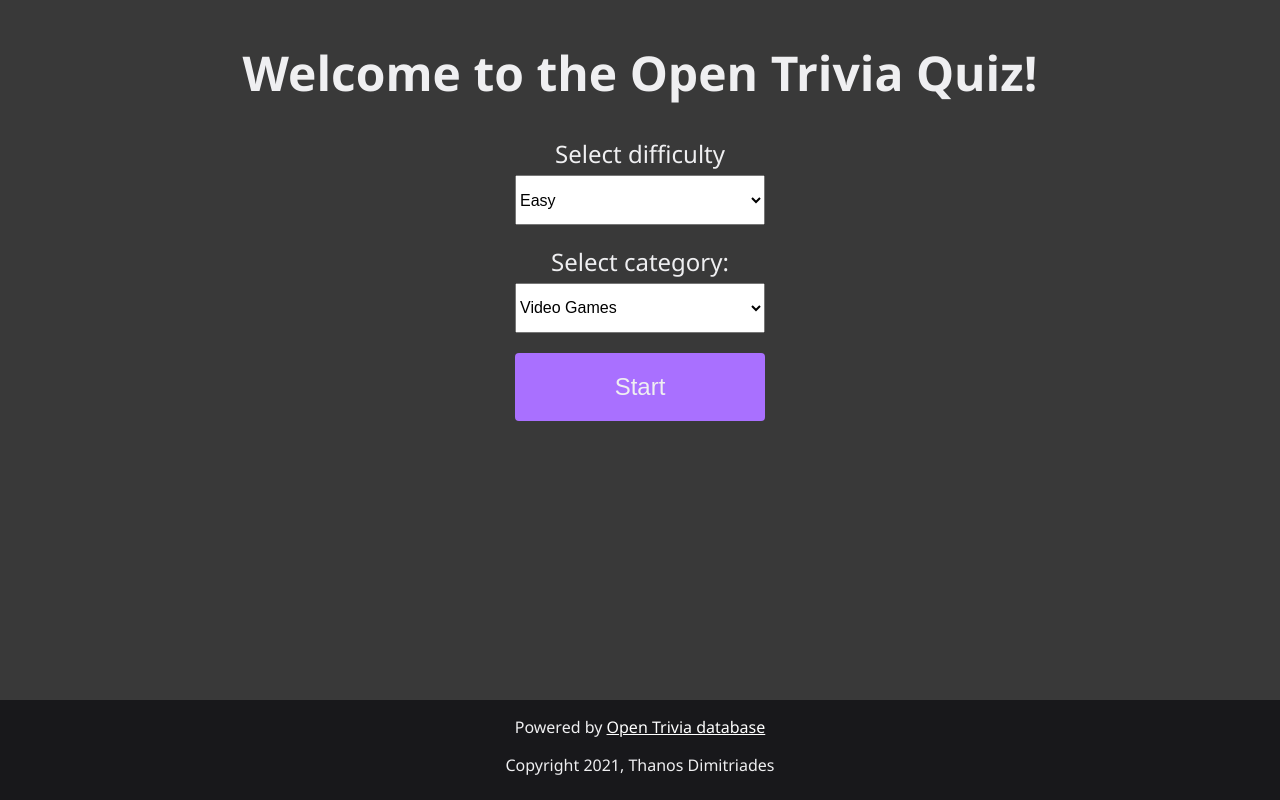
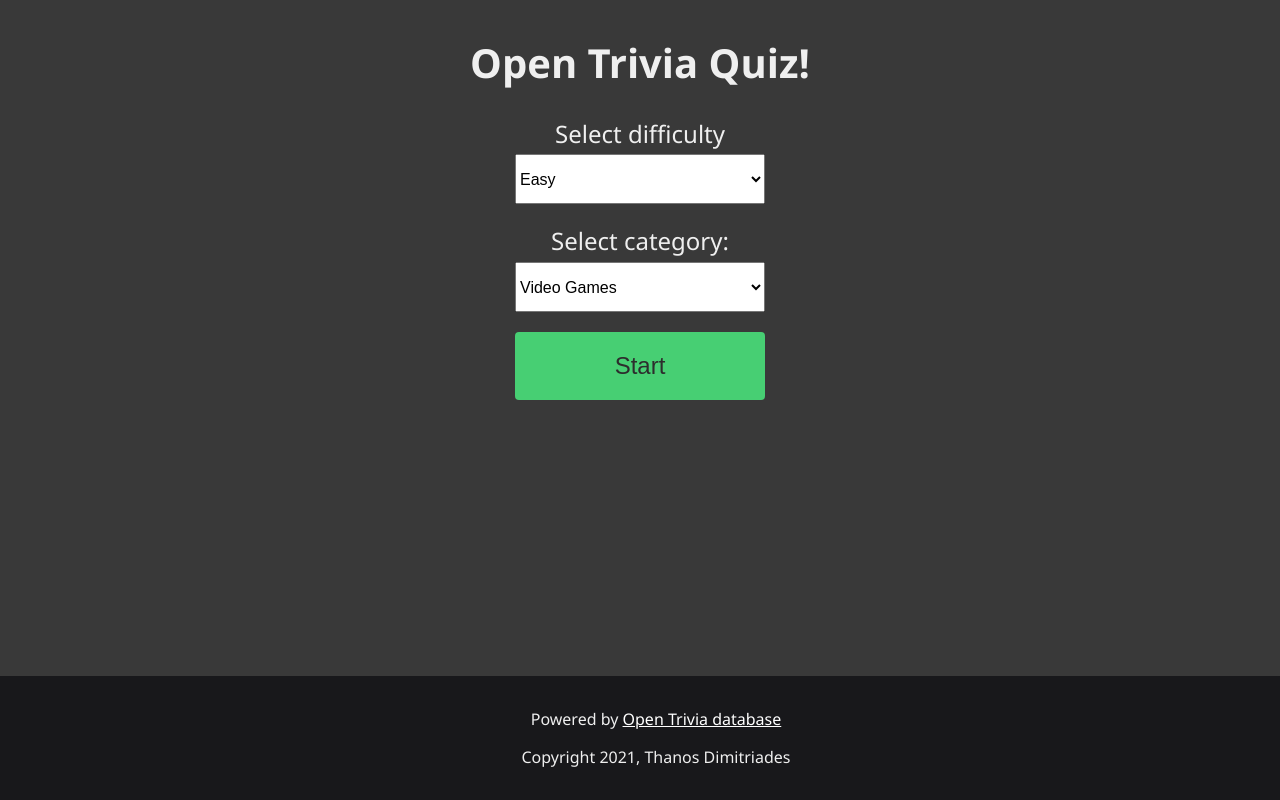
Before and after one commit to thanosades/quiz-app, a React (Create React App) app: page / in a window 1280 px wide. Built offline with nearby package versions, Linux system fonts and the light colour scheme.

Commit message:
implement style changes

```diff
--- a/src/App.scss
+++ b/src/App.scss
@@ -1,8 +1,10 @@
-$text-color: #efeff1;
+$bright-color: #efefef;
+$dark-color: #2d2d2d;
+$button-bg-color: #47cf73;
 
 body {
   background-color: #393939;
-  color: $text-color;
+  color: $bright-color;
 }
 
 .App {
@@ -13,8 +15,8 @@ body {
 }
 
 button {
-  background-color: #a970ff;
-  color: $text-color;
+  background-color: $button-bg-color;
+  color: $dark-color;
   padding: 20px;
   width: 250px;
   height: auto;
@@ -22,8 +24,10 @@ button {
   border: 0;
   border-radius: 4px;
   font-size: 24px;
+  transition: 0.2s;
 }
 
 button:hover {
-  background-color: #772ce8;
+  background-color: #248c46;
+  color: $bright-color;
 }
--- a/src/components/Footer/index.scss
+++ b/src/components/Footer/index.scss
@@ -4,7 +4,7 @@
   left: 0;
   bottom: 0;
   width: 100%;
-  height: 100px;
+  padding: 1em;
   text-align: center;
   background-color: #18181b;
 
--- a/src/components/Footer/index.tsx
+++ b/src/components/Footer/index.tsx
@@ -2,9 +2,9 @@ import './index.scss';
 
 export default function Footer() {
   return (
-    <div className="footer">
+    <footer className="footer">
       <p>Powered by <a href="http://opentdb.com/">Open Trivia database</a></p>
       <p>Copyright {new Date().getUTCFullYear()}, Thanos Dimitriades</p>
-    </div>
+    </footer>
   );
 }
--- a/src/components/StartPage/index.scss
+++ b/src/components/StartPage/index.scss
@@ -22,3 +22,8 @@ form {
   justify-content: center;
   align-items: center;
 }
+
+h1 {
+  text-align: center;
+  font-size: calc(100% + 16px);
+}
--- a/src/components/StartPage/index.tsx
+++ b/src/components/StartPage/index.tsx
@@ -44,7 +44,7 @@ export default function StartPage({ startGame }: { startGame: (questions: Questi
       {loader && <div className='loaderContainer'><Loader /></div>}
       {!loader && (
         <div>
-          <h1>Welcome to the Open Trivia Quiz!</h1>
+          <h1>Open Trivia Quiz!</h1>
           <form onSubmit={handleSubmit}>
             <label htmlFor="difficulty">Select difficulty</label>
             <select id='difficulty' value={difficulty} onChange={handleDifficultyChange}>
```
